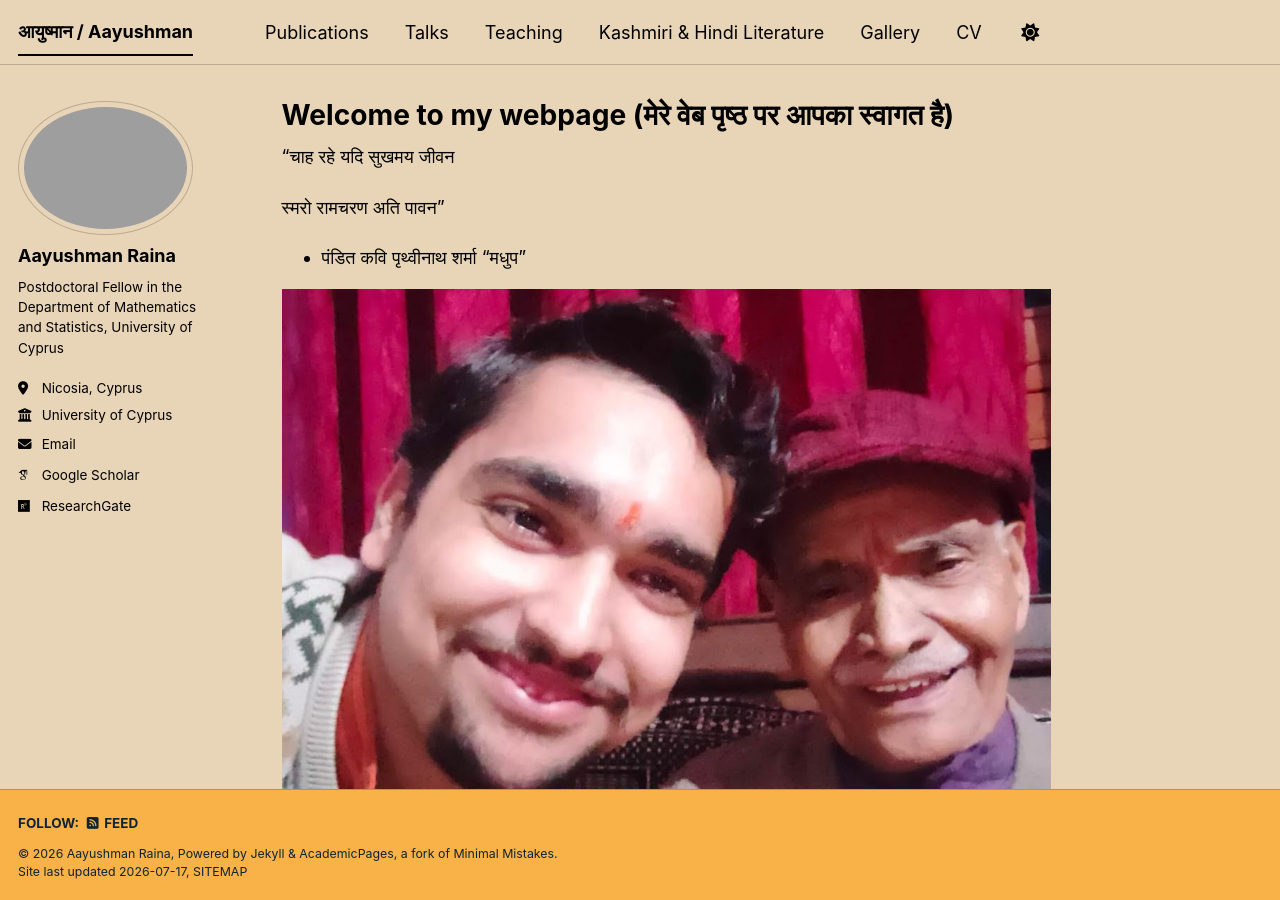
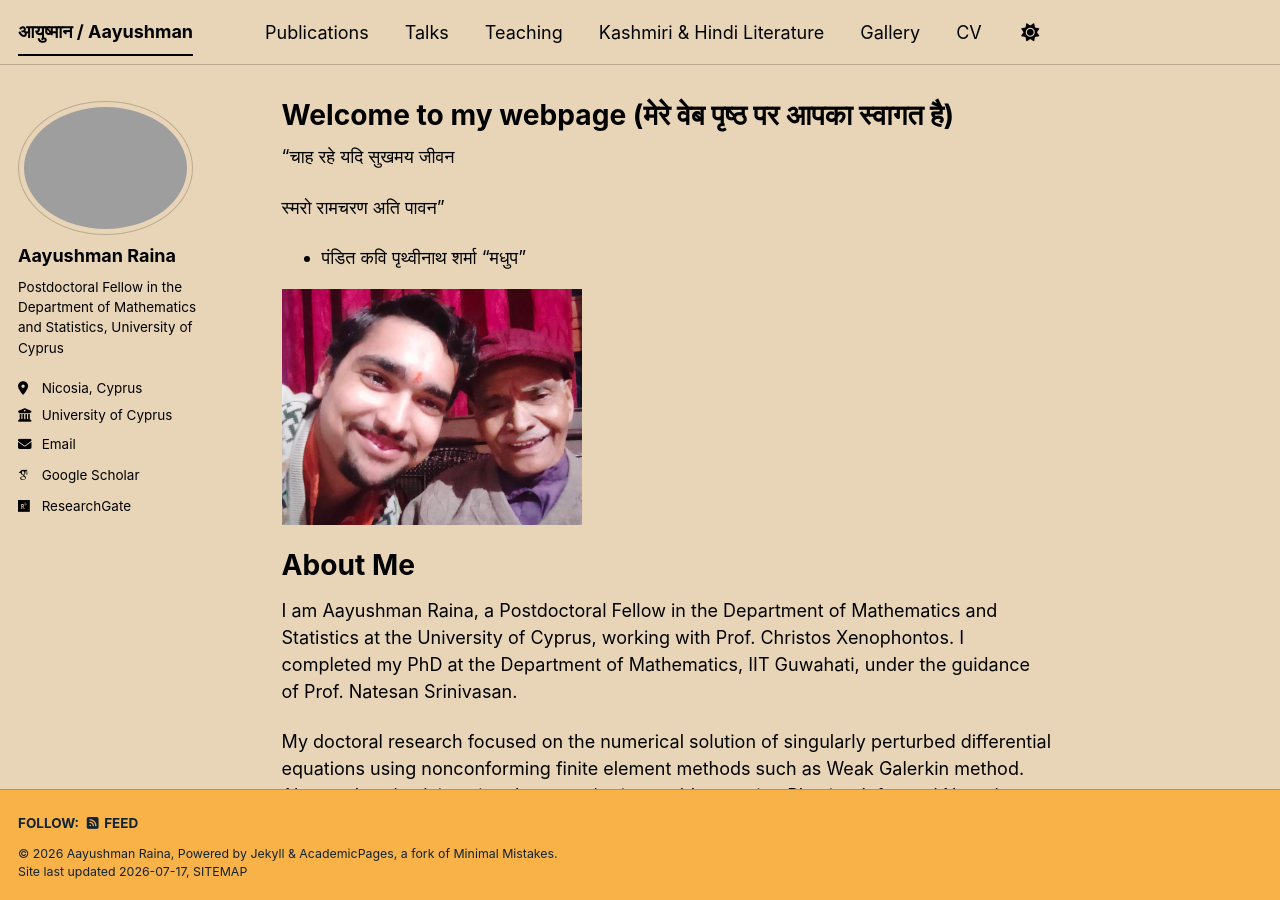
Before and after one commit to Aayushman5/Aayushman5.github.io, a Jekyll site: the page built from _pages/about.md, in a window 1280 px wide and 900 px high. Built offline with Jekyll 4.4.1, drawn with Linux system fonts in a browser that asks for light colours; some web fonts are replaced; a script bundle is joined from its source files by our own code; library files that are not in the unit come from our copies.

Commit message:
Update about.md

```diff
--- a/_pages/about.md
+++ b/_pages/about.md
@@ -13,7 +13,7 @@ redirect_from:
 
 - पंडित कवि पृथ्वीनाथ शर्मा "मधुप"
 
-![Editing a Markdown file for a talk](/images/dady.jpg)
+![Editing a Markdown file for a talk](/images/dady.jpg){: width="300px" }
 
 
 About Me
```
